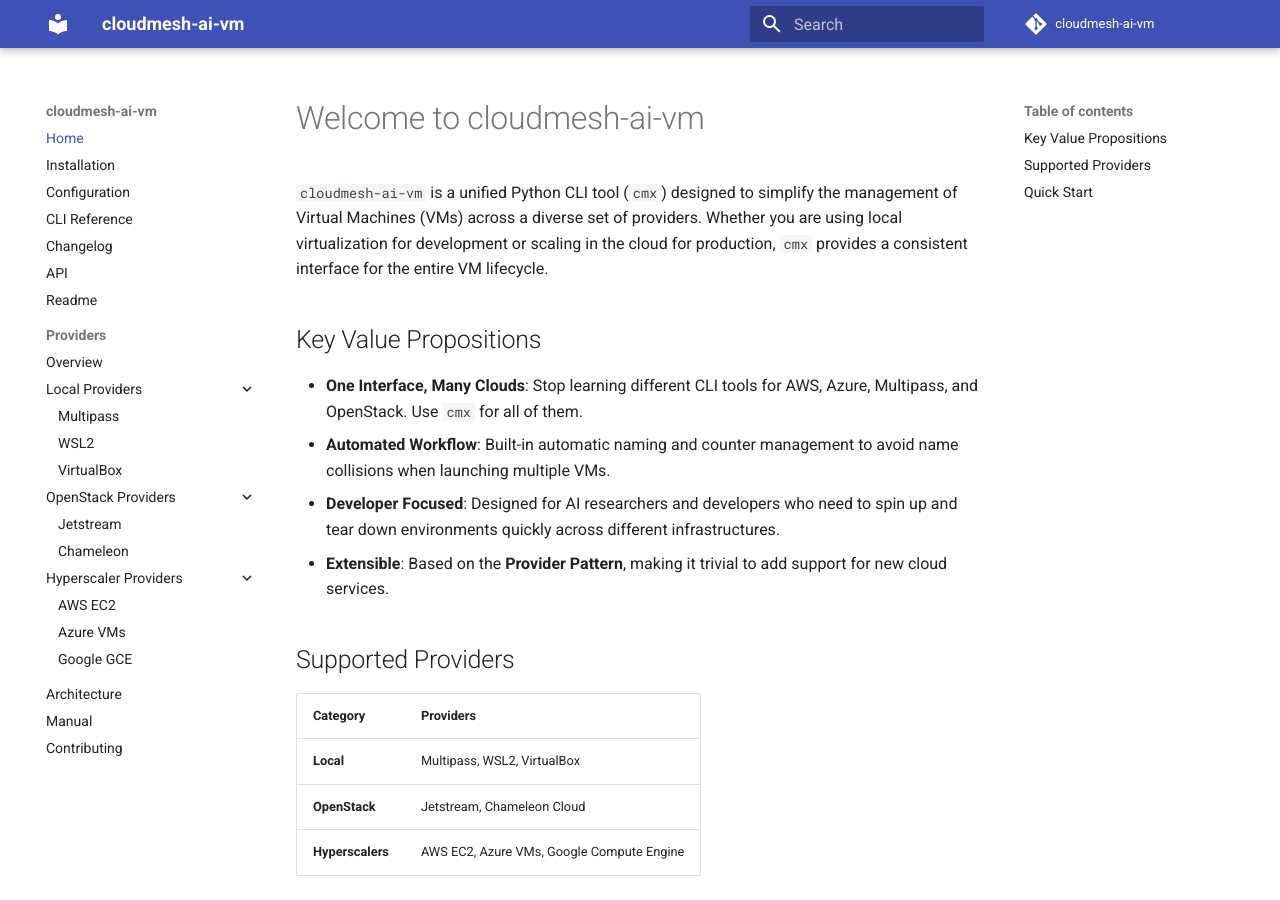
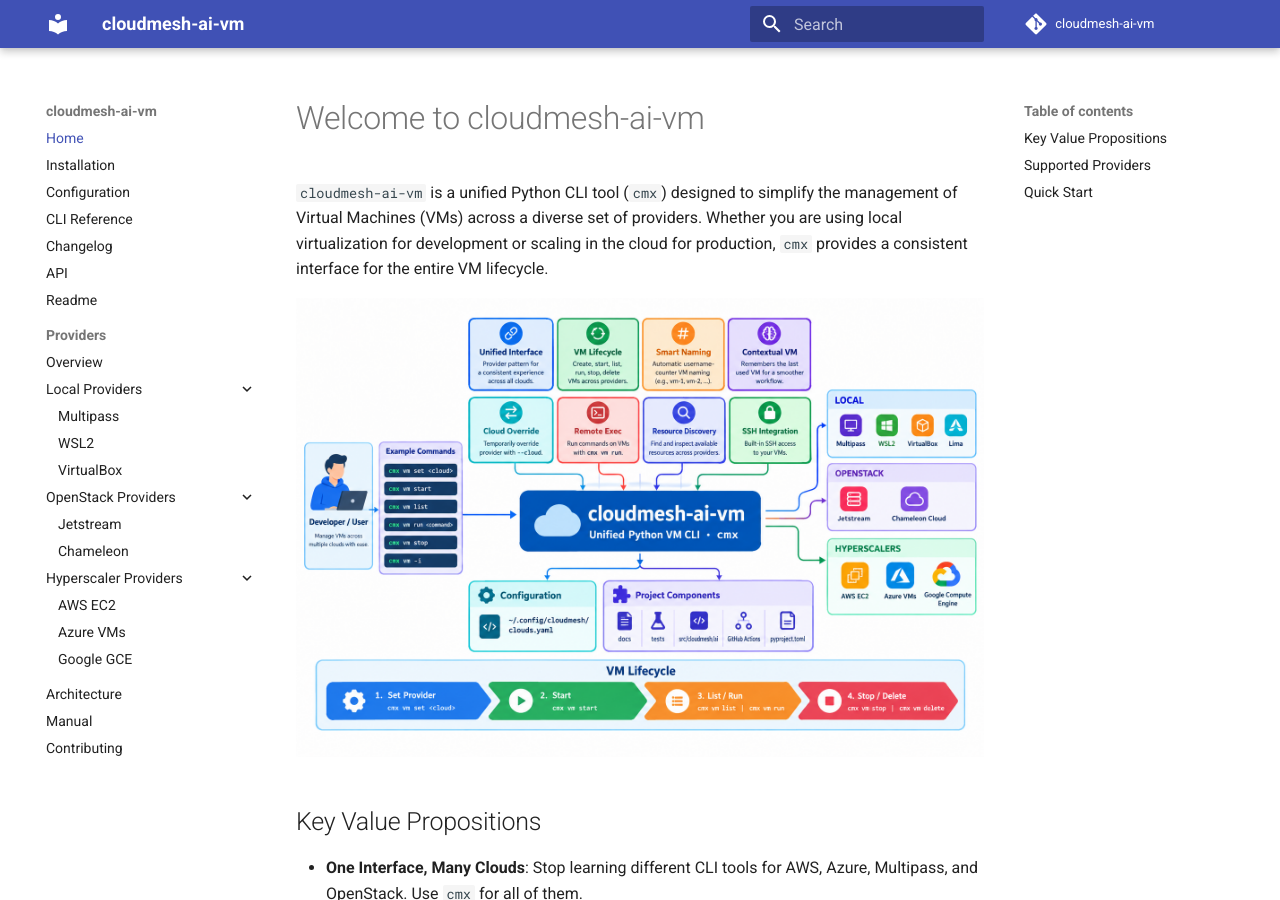
Before and after one commit to cloudmesh-ai/cloudmesh-ai-vm, an MkDocs documentation site: the page built from docs/index.md, in a window 1280 px wide and 900 px high. Built offline with MkDocs 1.6.1 and Material for MkDocs 9.7.7, drawn with Linux system fonts in a browser that asks for light colours; comment, search, counter and statistics services are not loaded.

Commit message:
add architecture image

```diff
--- a/docs/index.md
+++ b/docs/index.md
@@ -1,6 +1,8 @@
 # Welcome to cloudmesh-ai-vm
 
 `cloudmesh-ai-vm` is a unified Python CLI tool (`cmx`) designed to simplify the management of Virtual Machines (VMs) across a diverse set of providers. Whether you are using local virtualization for development or scaling in the cloud for production, `cmx` provides a consistent interface for the entire VM lifecycle.
+
+![Hybrid Virtual Machine Management wich Cloudmesh](assets/images/cmx-vm-chatgpt.png)
 
 ## Key Value Propositions
 
```
Also changed, not shown: docs/assets/images/cmx-vm-chatgpt.png (added).
